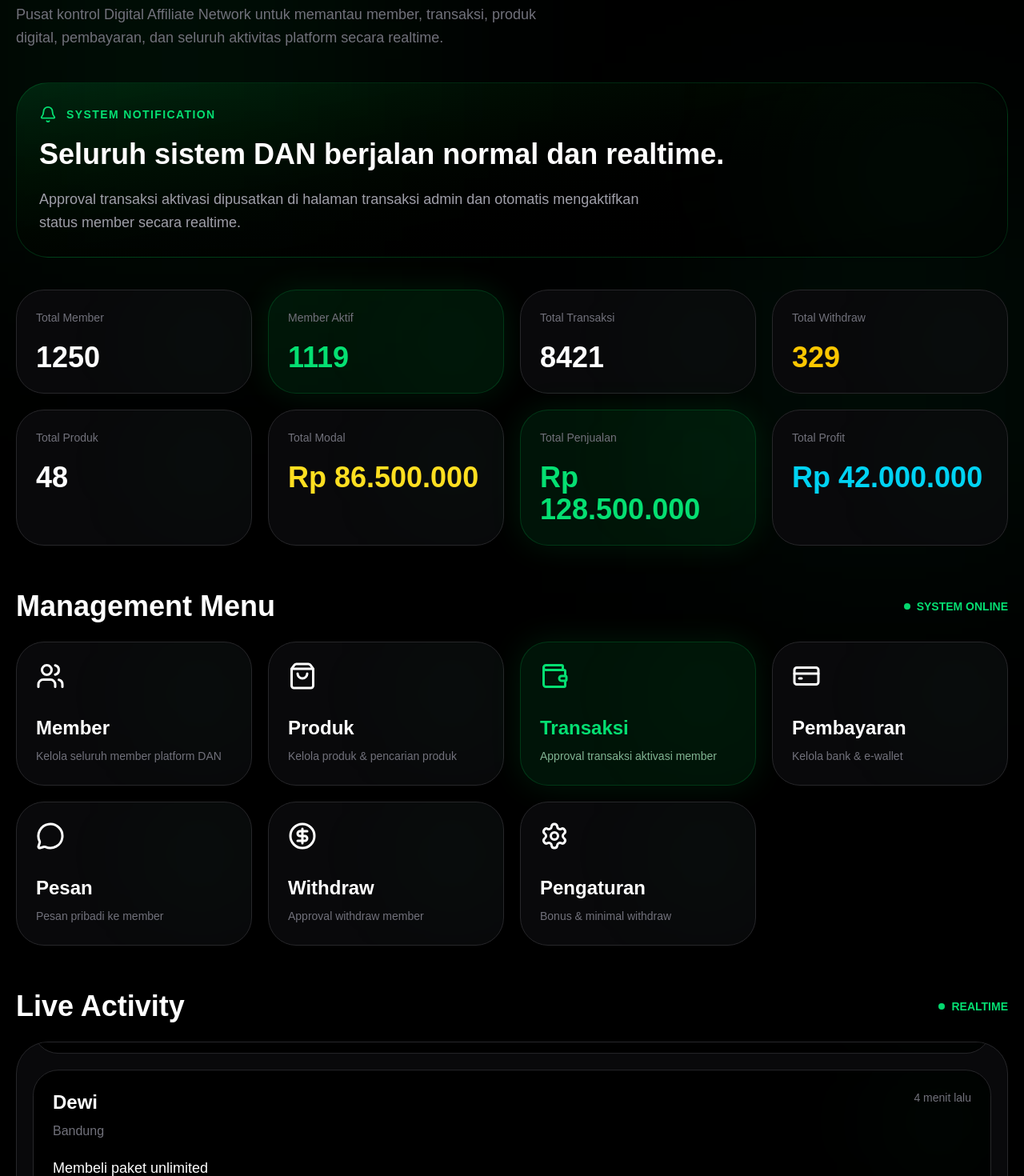
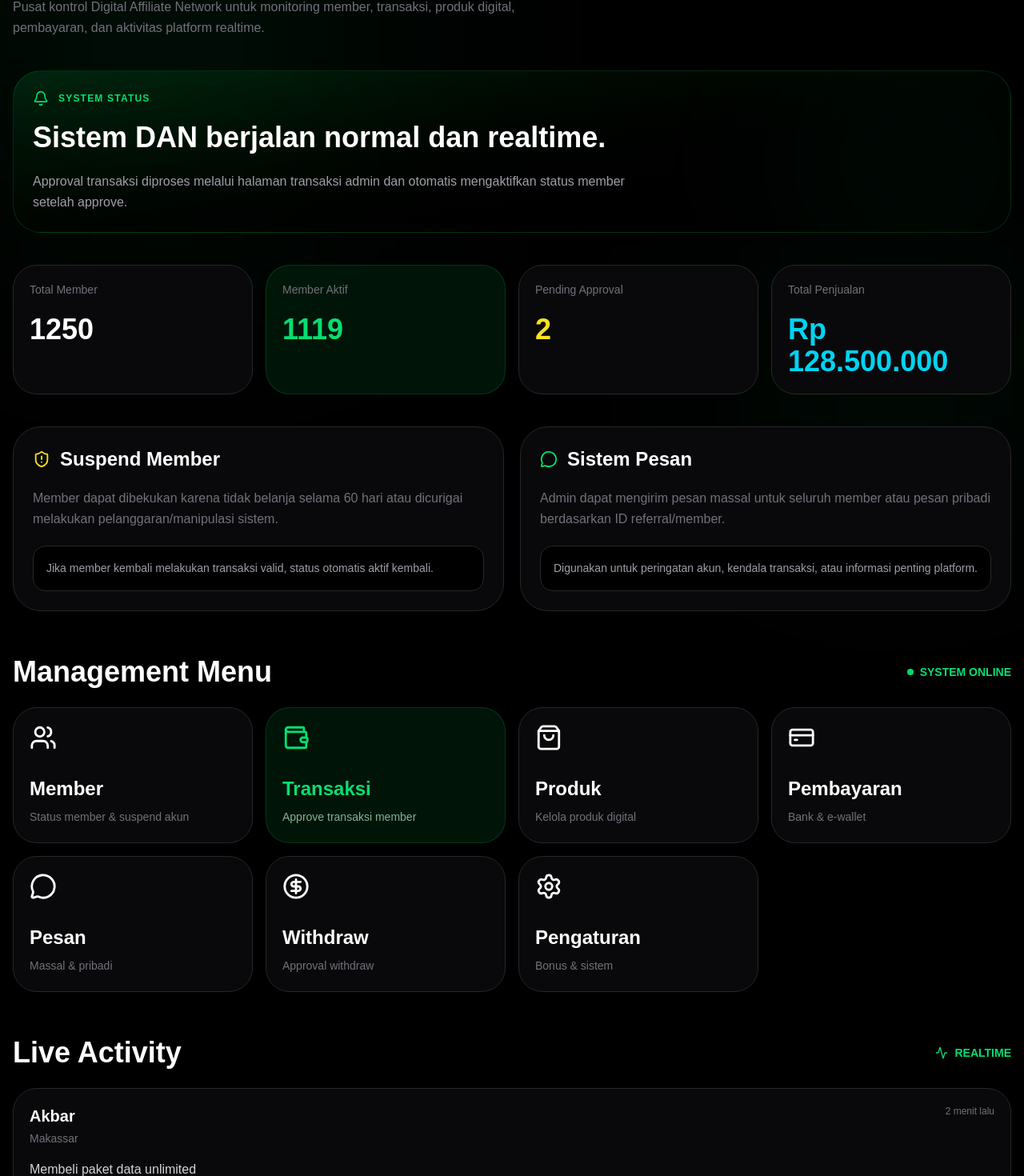
Before and after one commit to ibasnanna-sys/dan-app, a Next.js app: page /admin in a window 1280 px wide. Shown: the part 174-1644 px from the top of the page at 80% size. Built offline with nearby package versions, Linux system fonts and the light colour scheme.

Commit message:
Refactor admin dashboard layout and product details
Updated product names and descriptions in the admin dashboard. Removed unnecessary statistics and improved layout for better clarity.

```diff
--- a/src/app/admin/page.tsx
+++ b/src/app/admin/page.tsx
@@ -12,8 +12,9 @@ import {
   CircleDollarSign,
   LogOut,
   Bell,
-  TrendingUp,
   MessageCircle,
+  ShieldAlert,
+  Activity,
 } from "lucide-react";
 
 type TransactionStatus =
@@ -41,17 +42,28 @@ export default function AdminPage() {
 
   /*
     =====================================================
-    DASHBOARD ADMIN FINAL CLEAN
+    ADMIN DASHBOARD DAN
     =====================================================
 
-    FIX:
-    - Tombol aktivasi DIHAPUS
-    - Menu aktivitas DIHAPUS
-    - Approval hanya di:
+    FINAL CONCEPT:
+    - Simpel
+    - Premium dark modern
+    - Fokus operasional
+    - Tidak terlalu banyak widget
+    - Aktivasi diproses di:
       /admin/transactions
-    - Live Activity tetap ada
-    - Dashboard lebih bersih
-    - Sinkron member aktif tetap jalan
+
+    MEMBER SYSTEM:
+    - Approve transaksi => aktif
+    - Reject transaksi => free
+    - Suspend manual admin
+    - Suspend otomatis 60 hari tidak belanja
+    - Auto aktif lagi jika belanja lagi
+
+    MESSAGE SYSTEM:
+    - Pesan Massal
+    - Pesan Pribadi
+    - Kendala transaksi manual admin
   */
 
   const [transactions] =
@@ -60,7 +72,7 @@ export default function AdminPage() {
         id: 1001,
         memberName: "Akbar",
         city: "Makassar",
-        product: "Paket Aktivasi DAN",
+        product: "Paket Data Unlimited",
         amount: 350000,
         status: "pending",
         memberStatus: "free",
@@ -70,7 +82,7 @@ export default function AdminPage() {
         id: 1002,
         memberName: "Dewi",
         city: "Bandung",
-        product: "Paket Unlimited",
+        product: "Paket Internet Bulanan",
         amount: 500000,
         status: "approved",
         memberStatus: "aktif",
@@ -80,8 +92,8 @@ export default function AdminPage() {
         id: 1003,
         memberName: "Fajar",
         city: "Jakarta",
-        product: "Paket Aktivasi DAN",
-        amount: 350000,
+        product: "Voucher Digital",
+        amount: 150000,
         status: "pending",
         memberStatus: "free",
         createdAt: "12 menit lalu",
@@ -134,29 +146,20 @@ export default function AdminPage() {
           trx.memberStatus === "aktif"
       ).length + 1118;
 
-    const totalTransaksi =
-      transactions.length + 8418;
-
-    const totalWithdraw = 329;
-
-    const totalProduk = 48;
-
-    const totalModal = 86500000;
+    const pendingApproval =
+      transactions.filter(
+        (trx) =>
+          trx.status === "pending"
+      ).length;
 
     const totalPenjualan =
       128500000;
 
-    const totalProfit = 42000000;
-
     return {
       totalMember,
       memberAktif,
-      totalTransaksi,
-      totalWithdraw,
-      totalProduk,
-      totalModal,
+      pendingApproval,
       totalPenjualan,
-      totalProfit,
     };
 
   }, [transactions]);
@@ -172,29 +175,22 @@ export default function AdminPage() {
       name: "Akbar",
       city: "Makassar",
       activity:
-        "Melakukan aktivasi member",
+        "Membeli paket data unlimited",
       time: "2 menit lalu",
     },
     {
       name: "Dewi",
       city: "Bandung",
       activity:
-        "Membeli paket unlimited",
-      time: "4 menit lalu",
+        "Bonus referral berhasil masuk",
+      time: "5 menit lalu",
     },
     {
-      name: "Rizky",
+      name: "Fajar",
       city: "Jakarta",
       activity:
         "Withdraw berhasil diproses",
-      time: "9 menit lalu",
-    },
-    {
-      name: "Fajar",
-      city: "Surabaya",
-      activity:
-        "Bonus referral masuk",
-      time: "12 menit lalu",
+      time: "11 menit lalu",
     },
   ];
 
@@ -210,50 +206,50 @@ export default function AdminPage() {
       icon: Users,
       title: "Member",
       desc:
-        "Kelola seluruh member platform DAN",
+        "Status member & suspend akun",
+    },
+    {
+      href: "/admin/transactions",
+      icon: Wallet,
+      title: "Transaksi",
+      desc:
+        "Approve transaksi member",
+      active: true,
     },
     {
       href: "/admin/products",
       icon: ShoppingBag,
       title: "Produk",
       desc:
-        "Kelola produk & pencarian produk",
-    },
-    {
-      href: "/admin/transactions",
-      icon: Wallet,
-      title: "Transaksi",
-      desc:
-        "Approval transaksi aktivasi member",
-      active: true,
+        "Kelola produk digital",
     },
     {
       href: "/admin/payment",
       icon: CreditCard,
       title: "Pembayaran",
       desc:
-        "Kelola bank & e-wallet",
+        "Bank & e-wallet",
     },
     {
       href: "/admin/messages",
       icon: MessageCircle,
       title: "Pesan",
       desc:
-        "Pesan pribadi ke member",
+        "Massal & pribadi",
     },
     {
       href: "/admin/withdraw",
       icon: CircleDollarSign,
       title: "Withdraw",
       desc:
-        "Approval withdraw member",
+        "Approval withdraw",
     },
     {
       href: "/admin/settings",
       icon: Settings,
       title: "Pengaturan",
       desc:
-        "Bonus & minimal withdraw",
+        "Bonus & sistem",
     },
   ];
 
@@ -263,40 +259,40 @@ export default function AdminPage() {
       {/* BACKGROUND */}
       <div className="fixed inset-0 pointer-events-none">
 
-        <div className="absolute top-0 left-0 w-[450px] h-[450px] bg-green-500/10 blur-[140px]" />
+        <div className="absolute top-0 left-0 w-[420px] h-[420px] bg-green-500/10 blur-[140px]" />
 
-        <div className="absolute bottom-0 right-0 w-[350px] h-[350px] bg-green-400/10 blur-[140px]" />
+        <div className="absolute bottom-0 right-0 w-[320px] h-[320px] bg-green-400/5 blur-[120px]" />
 
       </div>
 
-      <div className="relative max-w-7xl mx-auto px-4 sm:px-5 py-5 sm:py-6 pb-32">
+      <div className="relative max-w-7xl mx-auto px-4 py-6 pb-32">
 
         {/* HEADER */}
         <div className="flex flex-col lg:flex-row lg:items-start lg:justify-between gap-6">
 
           <div>
 
-            <div className="inline-flex items-center gap-2 px-4 py-2 rounded-full bg-green-500/10 border border-green-500/20 mb-5">
+            <div className="inline-flex items-center gap-2 px-4 py-2 rounded-full border border-green-500/20 bg-green-500/10 mb-5">
 
-              <div className="w-2 h-2 rounded-full bg-green-400 animate-pulse"></div>
+              <div className="w-2 h-2 rounded-full bg-green-400 animate-pulse" />
 
-              <span className="text-green-400 text-xs sm:text-sm font-black tracking-[0.25em]">
+              <span className="text-green-400 text-xs font-black tracking-[0.25em]">
                 ADMIN PANEL
               </span>
 
             </div>
 
-            <h1 className="text-4xl sm:text-5xl md:text-7xl font-black tracking-tight leading-none">
+            <h1 className="text-5xl md:text-7xl font-black tracking-tight leading-none">
               Dashboard
             </h1>
 
-            <p className="text-zinc-500 text-sm sm:text-lg mt-5 sm:mt-6 max-w-2xl leading-relaxed">
-              Pusat kontrol Digital Affiliate Network untuk memantau member, transaksi, produk digital, pembayaran, dan seluruh aktivitas platform secara realtime.
+            <p className="text-zinc-500 mt-5 max-w-2xl leading-relaxed text-sm sm:text-base">
+              Pusat kontrol Digital Affiliate Network untuk monitoring member, transaksi, produk digital, pembayaran, dan aktivitas platform realtime.
             </p>
 
           </div>
 
-          <button className="w-full sm:w-auto h-14 sm:h-16 px-6 rounded-3xl bg-red-600 hover:bg-red-500 transition-all duration-300 flex items-center justify-center gap-3 font-black text-base sm:text-lg shadow-[0_0_35px_rgba(255,0,0,0.30)]">
+          <button className="h-14 px-6 rounded-3xl bg-red-600 hover:bg-red-500 transition-all duration-300 flex items-center justify-center gap-3 font-black shadow-[0_0_30px_rgba(255,0,0,0.25)]">
 
             <LogOut size={20} />
 
@@ -306,32 +302,32 @@ export default function AdminPage() {
 
         </div>
 
-        {/* SYSTEM NOTIFICATION */}
-        <div className="relative overflow-hidden rounded-[30px] sm:rounded-[40px] border border-green-500/20 bg-gradient-to-br from-green-500/15 to-black mt-8 sm:mt-10 p-5 sm:p-7">
+        {/* SYSTEM STATUS */}
+        <div className="relative overflow-hidden rounded-[35px] border border-green-500/20 bg-gradient-to-br from-green-500/15 to-black mt-10 p-6">
 
-          <div className="absolute top-0 right-0 w-56 h-56 bg-green-500/10 blur-[120px] rounded-full"></div>
+          <div className="absolute top-0 right-0 w-56 h-56 bg-green-500/10 blur-[120px] rounded-full" />
 
           <div className="relative z-10">
 
             <div className="flex items-center gap-3 mb-4">
 
               <Bell
-                size={22}
+                size={20}
                 className="text-green-400"
               />
 
-              <span className="text-green-400 font-black tracking-widest text-xs sm:text-sm">
-                SYSTEM NOTIFICATION
+              <span className="text-green-400 font-black tracking-widest text-xs">
+                SYSTEM STATUS
               </span>
 
             </div>
 
-            <h2 className="text-2xl sm:text-3xl md:text-4xl font-black leading-tight max-w-4xl">
-              Seluruh sistem DAN berjalan normal dan realtime.
+            <h2 className="text-2xl md:text-4xl font-black leading-tight max-w-4xl">
+              Sistem DAN berjalan normal dan realtime.
             </h2>
 
-            <p className="text-zinc-400 mt-5 text-sm sm:text-lg leading-relaxed max-w-3xl">
-              Approval transaksi aktivasi dipusatkan di halaman transaksi admin dan otomatis mengaktifkan status member secara realtime.
+            <p className="text-zinc-400 mt-5 max-w-3xl leading-relaxed">
+              Approval transaksi diproses melalui halaman transaksi admin dan otomatis mengaktifkan status member setelah approve.
             </p>
 
           </div>
@@ -339,7 +335,7 @@ export default function AdminPage() {
         </div>
 
         {/* STATS */}
-        <div className="grid grid-cols-2 xl:grid-cols-4 gap-4 sm:gap-5 mt-10">
+        <div className="grid grid-cols-2 xl:grid-cols-4 gap-4 mt-10">
 
           {[
             {
@@ -354,27 +350,8 @@ export default function AdminPage() {
               active: true,
             },
             {
-              title: "Total Transaksi",
-              value: stats.totalTransaksi,
-              color: "text-white",
-            },
-            {
-              title: "Total Withdraw",
-              value: stats.totalWithdraw,
-              color: "text-yellow-400",
-            },
-            {
-              title: "Total Produk",
-              value: stats.totalProduk,
-              color: "text-white",
-            },
-            {
-              title: "Total Modal",
-              value:
-                "Rp " +
-                stats.totalModal.toLocaleString(
-                  "id-ID"
-                ),
+              title: "Pending Approval",
+              value: stats.pendingApproval,
               color: "text-yellow-300",
             },
             {
@@ -384,32 +361,18 @@ export default function AdminPage() {
                 stats.totalPenjualan.toLocaleString(
                   "id-ID"
                 ),
-              color: "text-green-400",
-              active: true,
-            },
-            {
-              title: "Total Profit",
-              value:
-                "Rp " +
-                stats.totalProfit.toLocaleString(
-                  "id-ID"
-                ),
               color: "text-cyan-400",
             },
           ].map((item, index) => (
 
             <div
               key={index}
-              className={`relative overflow-hidden rounded-[28px] sm:rounded-[35px] p-5 sm:p-6 border ${
+              className={`rounded-[30px] p-5 border ${
                 item.active
-                  ? "border-green-500/20 bg-green-500/10 shadow-[0_0_40px_rgba(0,255,100,0.10)]"
+                  ? "border-green-500/20 bg-green-500/10"
                   : "border-zinc-800 bg-zinc-950"
               }`}
             >
-
-              <div className="absolute top-0 right-0 w-32 h-32 bg-green-500/5 blur-3xl rounded-full"></div>
-
-              <div className="relative z-10">
 
               <p className="text-zinc-500 text-sm">
                 {item.title}
@@ -421,24 +384,77 @@ export default function AdminPage() {
 
             </div>
 
+          ))}
+
         </div>
 
-          ))}
+        {/* QUICK ACTION */}
+        <div className="grid md:grid-cols-2 gap-5 mt-10">
+
+          <div className="rounded-[35px] border border-zinc-800 bg-zinc-950 p-6">
+
+            <div className="flex items-center gap-3 mb-5">
+
+              <ShieldAlert
+                className="text-yellow-300"
+                size={22}
+              />
+
+              <h2 className="text-2xl font-black">
+                Suspend Member
+              </h2>
+
+            </div>
+
+            <p className="text-zinc-500 leading-relaxed">
+              Member dapat dibekukan karena tidak belanja selama 60 hari atau dicurigai melakukan pelanggaran/manipulasi sistem.
+            </p>
+
+            <div className="mt-5 p-4 rounded-2xl border border-zinc-800 bg-black text-sm text-zinc-400 leading-relaxed">
+              Jika member kembali melakukan transaksi valid, status otomatis aktif kembali.
+            </div>
+
+          </div>
+
+          <div className="rounded-[35px] border border-zinc-800 bg-zinc-950 p-6">
+
+            <div className="flex items-center gap-3 mb-5">
+
+              <MessageCircle
+                className="text-green-400"
+                size={22}
+              />
+
+              <h2 className="text-2xl font-black">
+                Sistem Pesan
+              </h2>
+
+            </div>
+
+            <p className="text-zinc-500 leading-relaxed">
+              Admin dapat mengirim pesan massal untuk seluruh member atau pesan pribadi berdasarkan ID referral/member.
+            </p>
+
+            <div className="mt-5 p-4 rounded-2xl border border-zinc-800 bg-black text-sm text-zinc-400 leading-relaxed">
+              Digunakan untuk peringatan akun, kendala transaksi, atau informasi penting platform.
+            </div>
+
+          </div>
 
         </div>
 
         {/* MENU */}
         <div className="mt-14">
 
-          <div className="flex flex-col sm:flex-row sm:items-center sm:justify-between gap-4 mb-6">
+          <div className="flex items-center justify-between mb-6">
 
-            <h2 className="text-3xl sm:text-4xl font-black">
+            <h2 className="text-3xl md:text-4xl font-black">
               Management Menu
             </h2>
 
             <div className="flex items-center gap-2">
 
-              <div className="w-2 h-2 rounded-full bg-green-400 animate-pulse"></div>
+              <div className="w-2 h-2 rounded-full bg-green-400 animate-pulse" />
 
               <span className="text-green-400 text-sm font-black">
                 SYSTEM ONLINE
@@ -448,7 +464,7 @@ export default function AdminPage() {
 
           </div>
 
-          <div className="grid grid-cols-2 md:grid-cols-3 xl:grid-cols-4 gap-4 sm:gap-5">
+          <div className="grid grid-cols-2 md:grid-cols-3 xl:grid-cols-4 gap-4">
 
             {menus.map((item, index) => {
 
@@ -459,19 +475,17 @@ export default function AdminPage() {
                 <Link
                   key={index}
                   href={item.href}
-                  className={`group relative overflow-hidden rounded-[28px] sm:rounded-[35px] min-h-[160px] sm:min-h-[180px] p-5 sm:p-6 transition-all duration-300 ${
+                  className={`group rounded-[30px] min-h-[170px] p-5 border transition-all duration-300 ${
                     item.active
-                      ? "border border-green-500/20 bg-green-500/10 shadow-[0_0_40px_rgba(0,255,100,0.10)]"
-                      : "border border-zinc-800 bg-zinc-950 hover:border-green-500"
+                      ? "border-green-500/20 bg-green-500/10"
+                      : "border-zinc-800 bg-zinc-950 hover:border-green-500"
                   }`}
                 >
 
-                  <div className="absolute top-0 right-0 w-32 h-32 bg-green-500/5 blur-3xl rounded-full"></div>
-
-                  <div className="relative z-10 flex flex-col justify-between h-full">
+                  <div className="flex flex-col justify-between h-full">
 
                     <Icon
-                      size={36}
+                      size={34}
                       className={
                         item.active
                           ? "text-green-400"
@@ -481,23 +495,19 @@ export default function AdminPage() {
 
                     <div>
 
-                      <h3
-                        className={`text-xl sm:text-2xl font-black ${
+                      <h3 className={`text-xl sm:text-2xl font-black ${
                         item.active
                           ? "text-green-400"
                           : ""
-                        }`}
-                      >
+                      }`}>
                         {item.title}
                       </h3>
 
-                      <p
-                        className={`text-xs sm:text-sm mt-2 leading-relaxed ${
+                      <p className={`text-sm mt-2 leading-relaxed ${
                         item.active
                           ? "text-green-200/70"
                           : "text-zinc-500"
-                        }`}
-                      >
+                      }`}>
                         {item.desc}
                       </p>
 
@@ -520,13 +530,16 @@ export default function AdminPage() {
 
           <div className="flex items-center justify-between mb-6">
 
-            <h2 className="text-3xl sm:text-4xl font-black">
+            <h2 className="text-3xl md:text-4xl font-black">
               Live Activity
             </h2>
 
             <div className="flex items-center gap-2">
 
-              <div className="w-2 h-2 rounded-full bg-green-400 animate-pulse"></div>
+              <Activity
+                size={16}
+                className="text-green-400"
+              />
 
               <span className="text-green-400 font-black text-sm">
                 REALTIME
@@ -536,52 +549,42 @@ export default function AdminPage() {
 
           </div>
 
-          <div className="relative h-[420px] sm:h-[450px] overflow-hidden rounded-[30px] sm:rounded-[40px] border border-zinc-800 bg-zinc-950 p-4 sm:p-5">
+          <div className="space-y-4">
 
-            <div className="animate-scroll space-y-5">
-
-              {[...activities, ...activities].map(
-                (item, index) => (
+            {activities.map((item, index) => (
 
               <div
                 key={index}
-                    className="relative overflow-hidden rounded-[24px] sm:rounded-[32px] border border-zinc-800 bg-black p-5 sm:p-6"
+                className="rounded-[30px] border border-zinc-800 bg-zinc-950 p-5"
               >
-
-                    <div className="absolute top-0 right-0 w-32 h-32 bg-green-500/5 blur-3xl rounded-full"></div>
-
-                    <div className="relative z-10">
 
                 <div className="flex items-start justify-between gap-4">
 
                   <div>
 
-                          <h3 className="text-xl sm:text-2xl font-black">
+                    <h3 className="text-xl font-black">
                       {item.name}
                     </h3>
 
-                          <p className="text-zinc-500 mt-2 text-sm sm:text-base">
+                    <p className="text-zinc-500 mt-1 text-sm">
                       {item.city}
                     </p>
 
                   </div>
 
-                        <span className="text-zinc-500 text-xs sm:text-sm whitespace-nowrap">
+                  <span className="text-zinc-500 text-xs whitespace-nowrap">
                     {item.time}
                   </span>
 
                 </div>
 
-                      <p className="text-sm sm:text-lg mt-5 leading-relaxed">
+                <p className="mt-4 text-zinc-300 leading-relaxed">
                   {item.activity}
                 </p>
 
               </div>
 
-                  </div>
-
-                )
-              )}
+            ))}
 
           </div>
 
@@ -589,24 +592,6 @@ export default function AdminPage() {
 
       </div>
 
-      </div>
-
-      <style jsx>{`
-        .animate-scroll {
-          animation: scrollUp 25s linear infinite;
-        }
-
-        @keyframes scrollUp {
-          0% {
-            transform: translateY(0%);
-          }
-
-          100% {
-            transform: translateY(-50%);
-          }
-        }
-      `}</style>
-
     </main>
   );
 }
```
Lines whose indentation alone changed are shown as unchanged.
